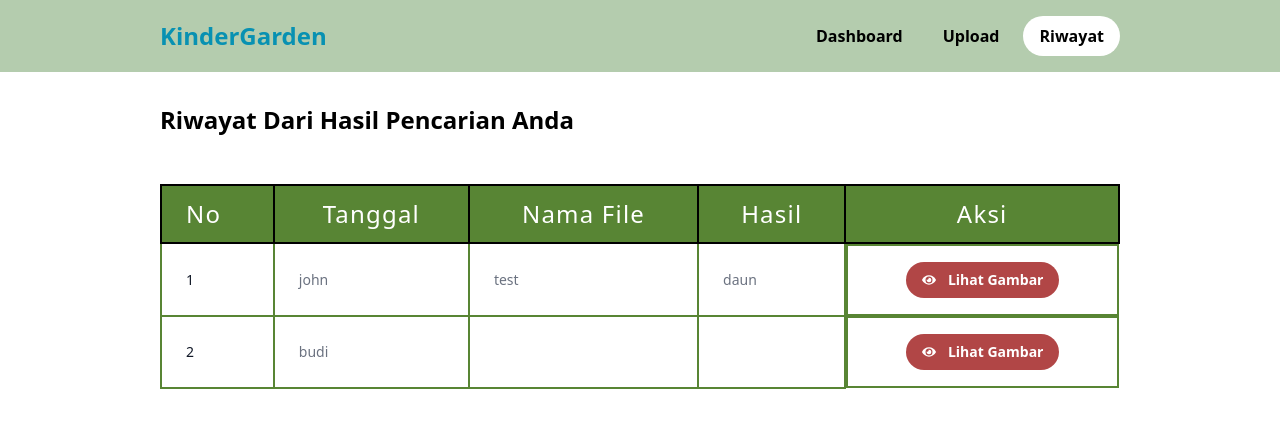
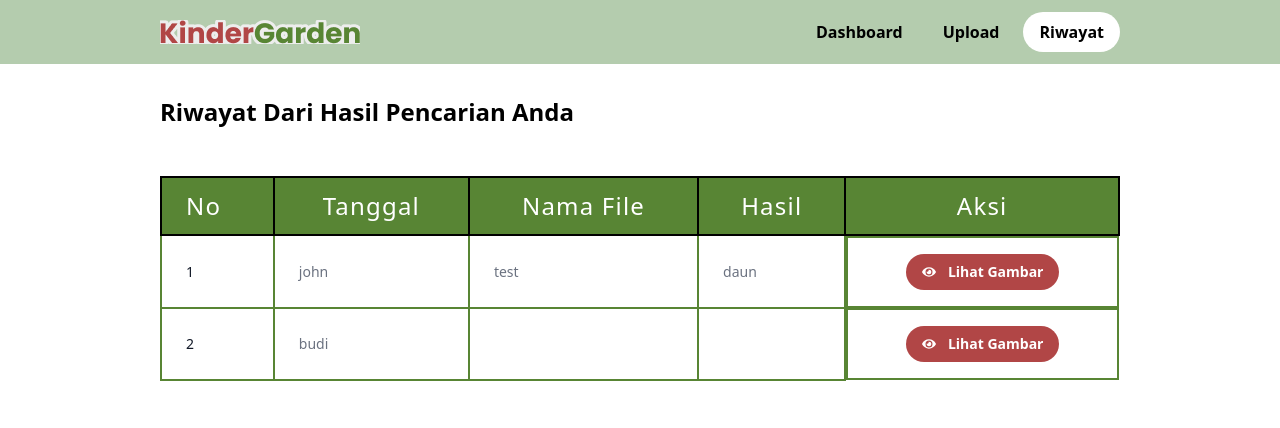
Before and after one commit to muhiqbalm/KinderGarden, a Next.js app in the folder client/: page /riwayat in a window 1280 px wide. Shown: the top 428 px of the page. Built offline with nearby package versions, Linux system fonts and the light colour scheme.

Commit message:
Update Logo

```diff
--- a/client/components/navbar.js
+++ b/client/components/navbar.js
@@ -3,6 +3,7 @@ import Link from "next/link";
 import React, { useState } from "react";
 import hamburger from "../assets/hamburger-menu.svg";
 import close from "../assets/close.png";
+import logo from "../assets/logo.png";
 
 function NavBar(props) {
   const [navbar, setNavbar] = useState(false);
@@ -15,7 +16,7 @@ function NavBar(props) {
               {/* LOGO */}
               <Link href="/">
                 <h2 className="text-2xl text-cyan-600 font-bold ">
-                  KinderGarden
+                  <Image src={logo} width={200} height={200} alt="logo" />
                 </h2>
               </Link>
               {/* HAMBURGER BUTTON FOR MOBILE */}
```
Also changed, not shown: client/assets/Logo.png (added).
